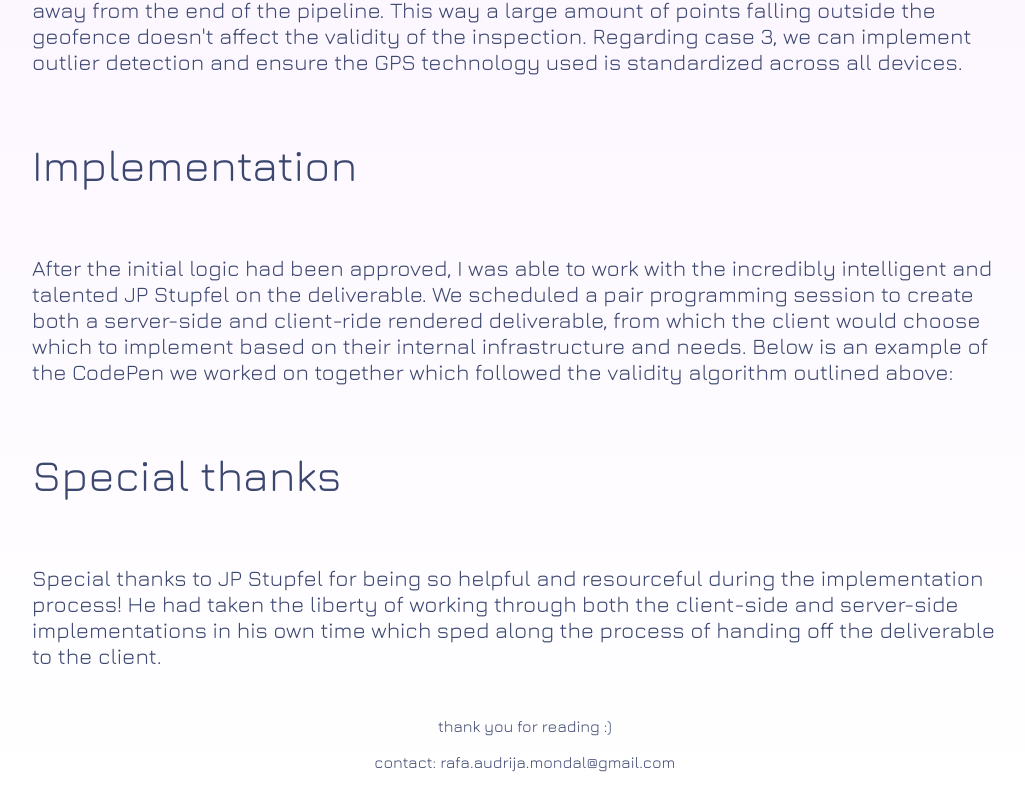
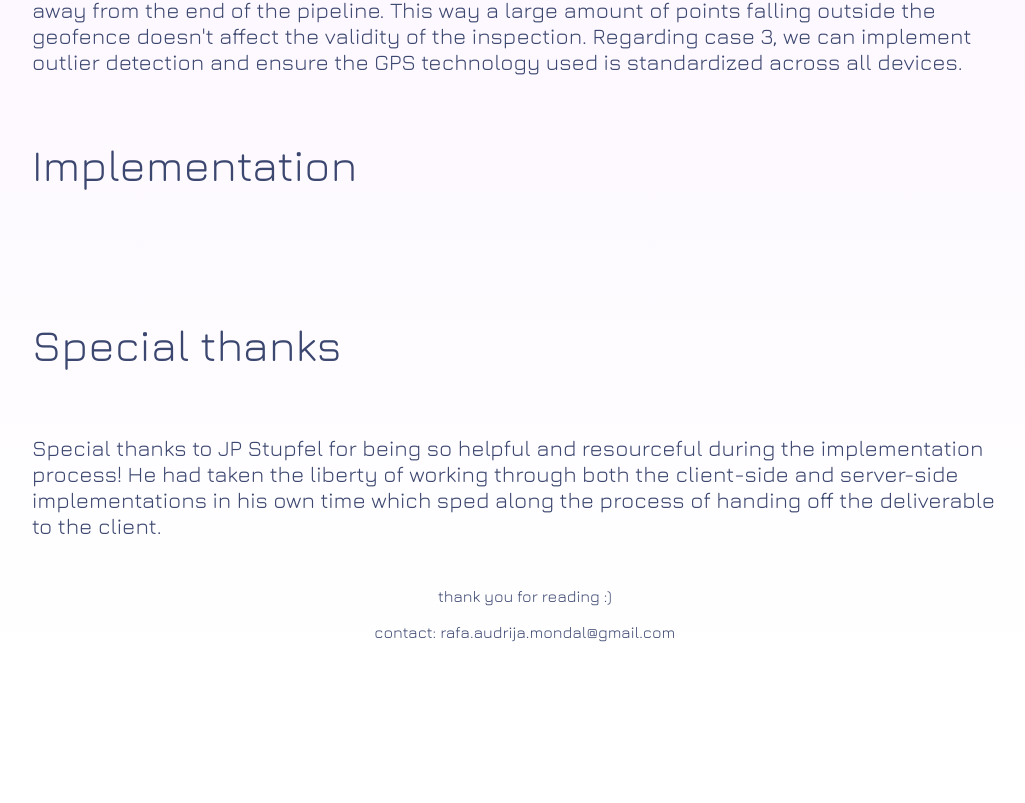
Before and after one commit to rafa-mondal/intern-blog, a SvelteKit app: page /everline-us in a window 1280 px wide. Shown: the part 2805-3608 px from the top of the page, without its empty margins (112-1137 px from the left). After the commit the page ends 3478 px from the top, so only its background shows below. Built offline with nearby package versions, Linux system fonts and the light colour scheme.

Commit message:
everline

```diff
--- a/src/routes/everline-us/+page.svelte
+++ b/src/routes/everline-us/+page.svelte
@@ -52,7 +52,6 @@
         <div class='sm-text'> In case 1, obstacles could be determined over time if an inspector's path always fell outside the geofence in a certain pattern, at a certain location. Once obstacles are detected and confirmed, this will be accounted for when determining if the inspector's path was valid or not. Another approach would be to track the inspector's elevation as well (z-axis) which would be another indicator that there is some obstruction on the path. For case 2, we can turn off location and stop collecting data points after the inspector is a certain, configurable distance away from the end of the pipeline. This way a large amount of points falling outside the geofence doesn't affect the validity of the inspection. Regarding case 3, we can implement outlier detection and ensure the GPS technology used is standardized across all devices.</div>
         <div class='md-text'> Implementation </div>
         <div class='sm-text'>
-            After the initial logic had been approved, I was able to work with the incredibly intelligent and talented JP Stupfel on the deliverable. We scheduled a pair programming session to create both a server-side and client-ride rendered deliverable, from which the client would choose which to implement based on their internal infrastructure and needs. Below is an example of the CodePen we worked on together which followed the validity algorithm outlined above:
         </div>
         <div class='md-text'> Special thanks </div>
         <div class='sm-text'> Special thanks to JP Stupfel for being so helpful and resourceful during the implementation process! He had taken the liberty of working through both the client-side and server-side implementations in his own time which sped along the process of handing off the deliverable to the client.</div>
```
